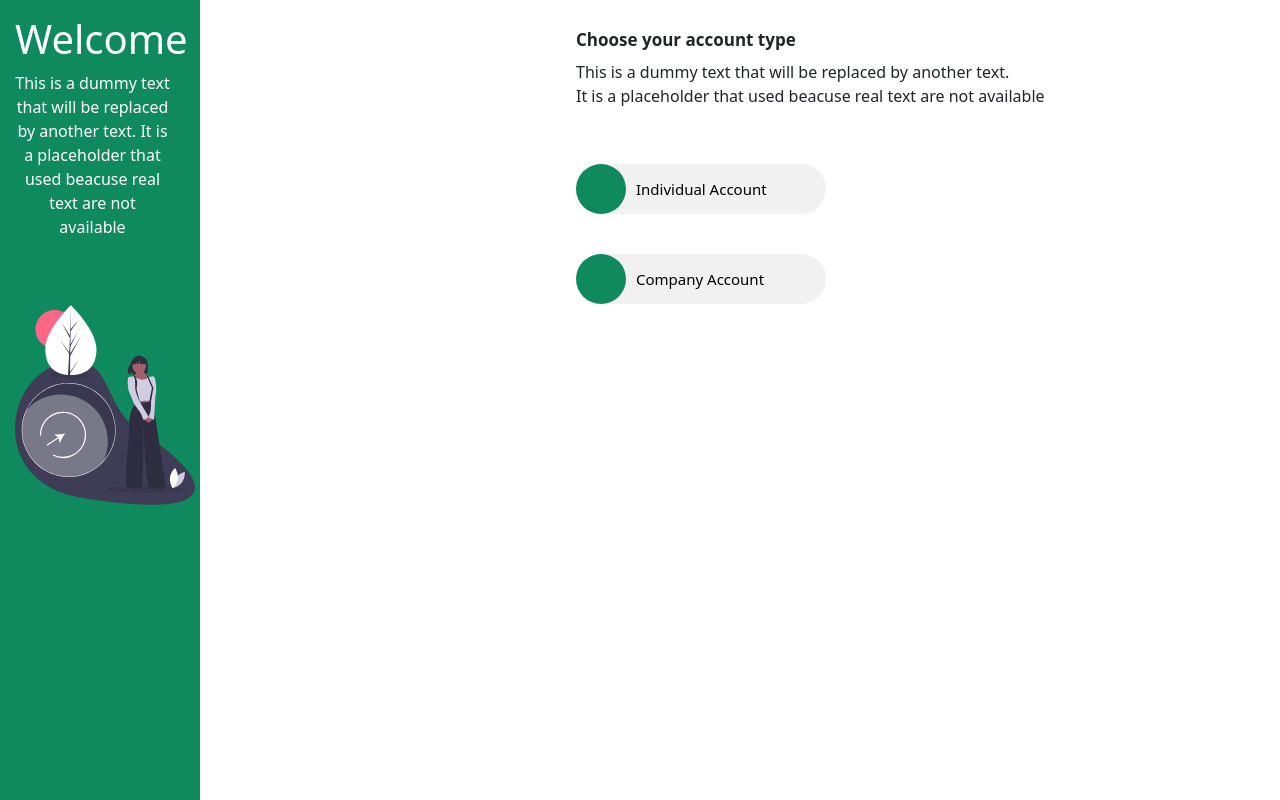
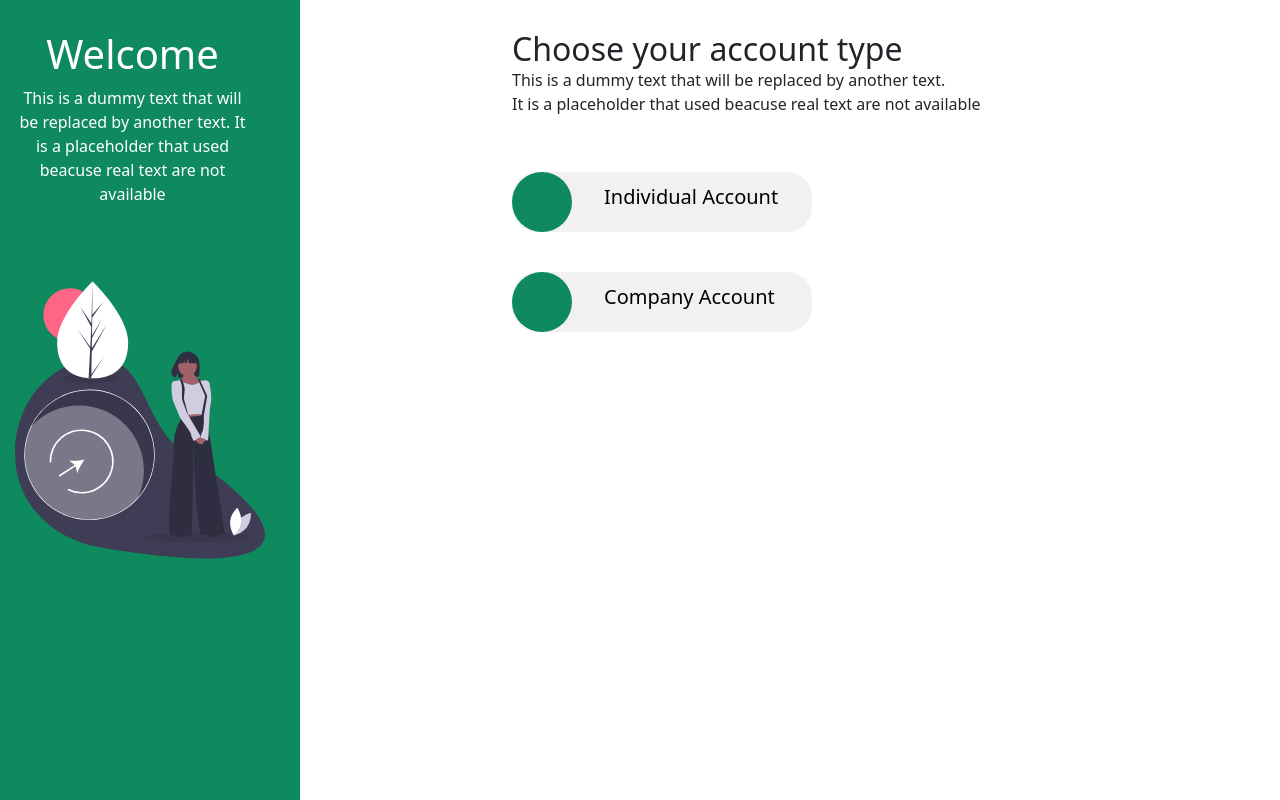
Before and after one commit to Peter-Dumbari/gigamoni, a React (Create React App) app: page / in a window 1280 px wide. Built offline with nearby package versions, Linux system fonts and the light colour scheme.

Commit message:
fornow commit

```diff
--- a/src/App.css
+++ b/src/App.css
@@ -167,7 +167,7 @@ a {
   justify-content: baseline;
 }
 
-@media (min-width: 768px) and (max-width: 992px){
+@media screen and (max-width: 3000px){
   .sidenav {
   width: 300px;
   transition: 0.8s;
@@ -208,56 +208,8 @@ a {
 
 }
 
-/*
-@media (min-width: 380px) and (max-width: 767px) {
-  .sidenav {
-    width: 200px;
-    align-items: center;
-    transition: 0.18s;
-    padding: 15px 30px 0 15px;
-    }
 
-    .home_image{
-      width: 180px;
-    }
-
-    .body {
-      margin-left: 45%;
-      padding-top: 30px;
-      padding-right: 40px;
-    }
-
-    h2{
-      font-size: 17px;
-      font-weight: bolder;
-      margin-bottom: 10px;
-    }
-
-    .smallBox {
-      height: 50px;
-      width: 50px;
-      border-radius: 50%;
-      background-color: #0e8a5e;
-    }
-
-
-.chip {
-  margin-top: 40px;
-  padding: 0 25px;
-  height: 50px;
-  width: 250px;
-  font-size: 15px;
-  line-height: 50px;
-  border-radius: 25px;
-  background-color: #f1f1f1;
-  margin-right: 30px;
-}
-} */
-
-/* smartphones */
-@media only screen
-and (min-device-width : 320px)
-and (max-device-width : 480px) {
+@media screen and (max-width: 960px) {
   .sidenav {
     width: 200px;
     align-items: center;
@@ -301,51 +253,3 @@ and (max-device-width : 480px) {
   margin-right: 30px;
 }
 }
-/* iPads */
-@media only screen
-and (min-device-width : 768px)
-and (max-device-width : 1024px) {
-
-  .sidenav {
-    width: 200px;
-    align-items: center;
-    transition: 0.18s;
-    padding: 15px 30px 0 15px;
-    }
-
-    .home_image{
-      width: 180px;
-    }
-
-    .body {
-      margin-left: 45%;
-      padding-top: 30px;
-      padding-right: 40px;
-    }
-
-    h2{
-      font-size: 17px;
-      font-weight: bolder;
-      margin-bottom: 10px;
-    }
-
-    .smallBox {
-      height: 50px;
-      width: 50px;
-      border-radius: 50%;
-      background-color: #0e8a5e;
-    }
-
-
-.chip {
-  margin-top: 40px;
-  padding: 0 25px;
-  height: 50px;
-  width: 250px;
-  font-size: 15px;
-  line-height: 50px;
-  border-radius: 25px;
-  background-color: #f1f1f1;
-  margin-right: 30px;
-}
-}
```
